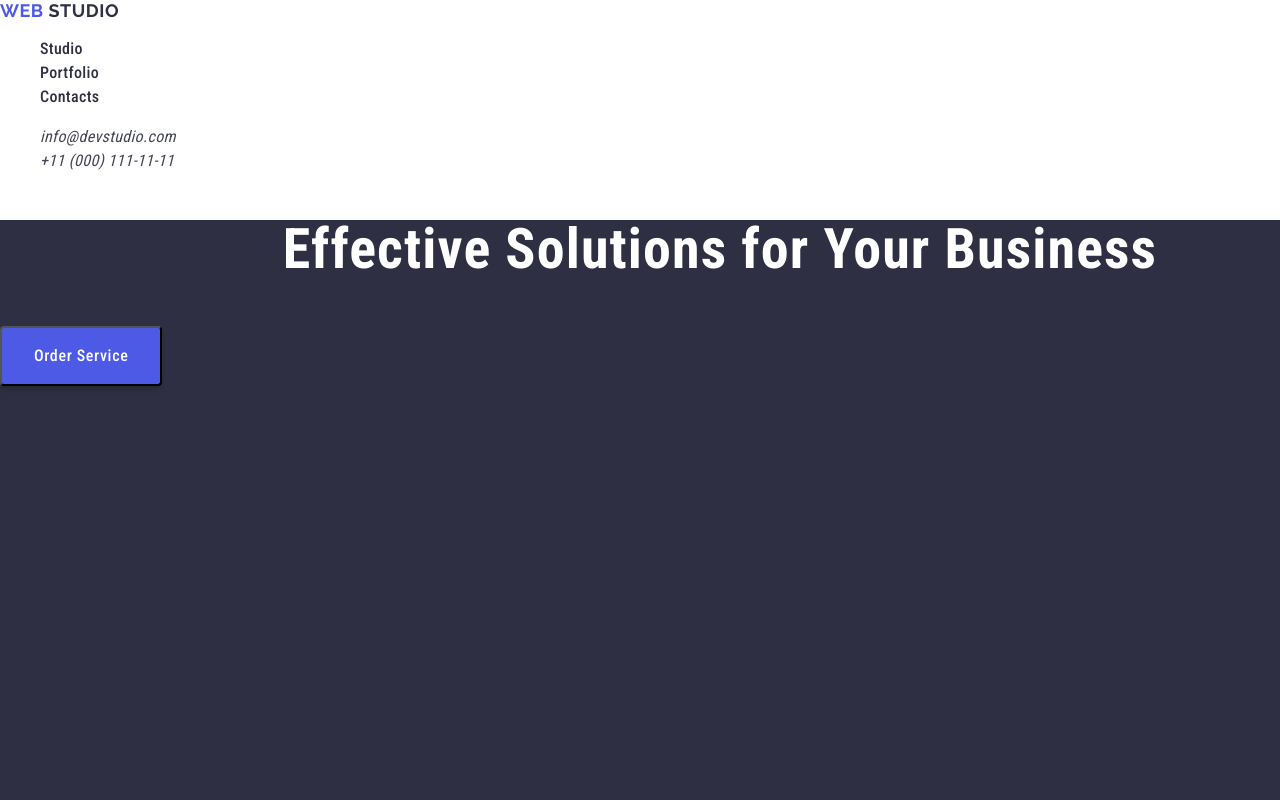
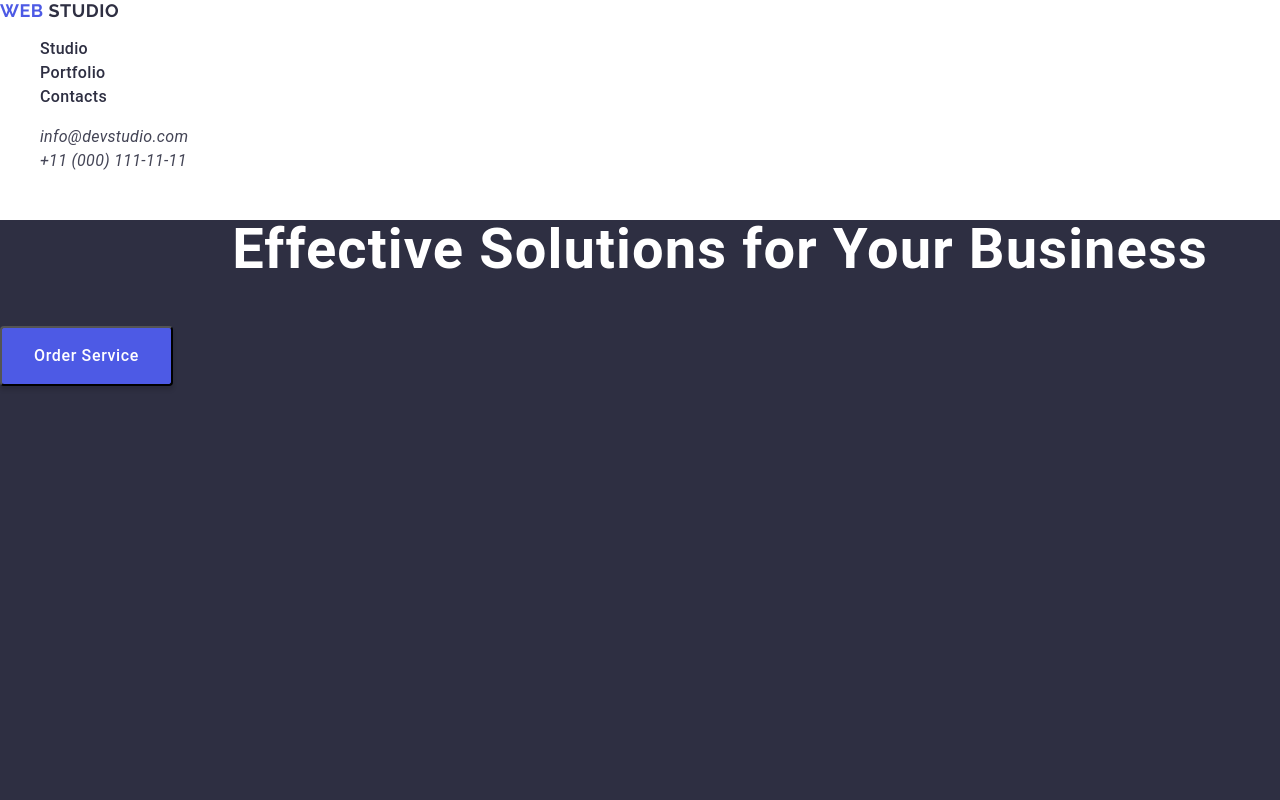
Before and after one commit to F-r-a-n-c-u-z/goit-markup-hw-02, a plain HTML site: page index.html in a window 1280 px wide. Shown: the top 800 px of the page. Drawn offline with nearby package versions, Linux system fonts and the light colour scheme.

Commit message:
Update styles.css

```diff
--- a/css/styles.css
+++ b/css/styles.css
@@ -9,7 +9,7 @@ a {
   color: currentColor;
 }
 body {
-  font-family: 'Roboto Condensed', sans-serif;
+  font-family: 'Roboto', sans-serif;
   color: #434455;
   background-color: #ffffff;
 
```
